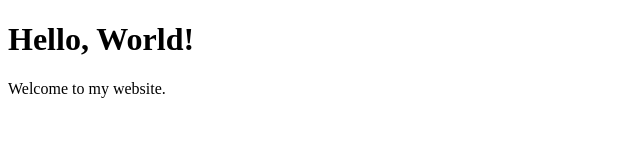
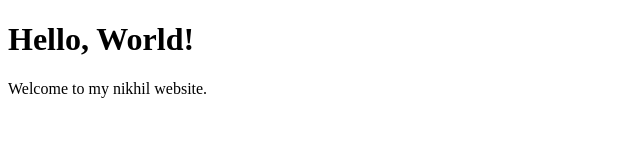
Before and after one commit to nikhilnishadoo7/frontend-bootcamp-day1, a website: page index.html in a window 1280 px wide. Shown: the full height of the page, 0-640 px from the left. Drawn offline with Linux system fonts and the light colour scheme.

Commit message:
fix(add linr): add line
add line in main

```diff
--- a/index.html
+++ b/index.html
@@ -9,7 +9,8 @@
    <div class="">
 
     <h1>Hello, World!</h1>
-    <p>Welcome to my website.</p>
+    <p>Welcome to my nikhil website.</p>
+
    </div>
 </body>
 </html>
```
